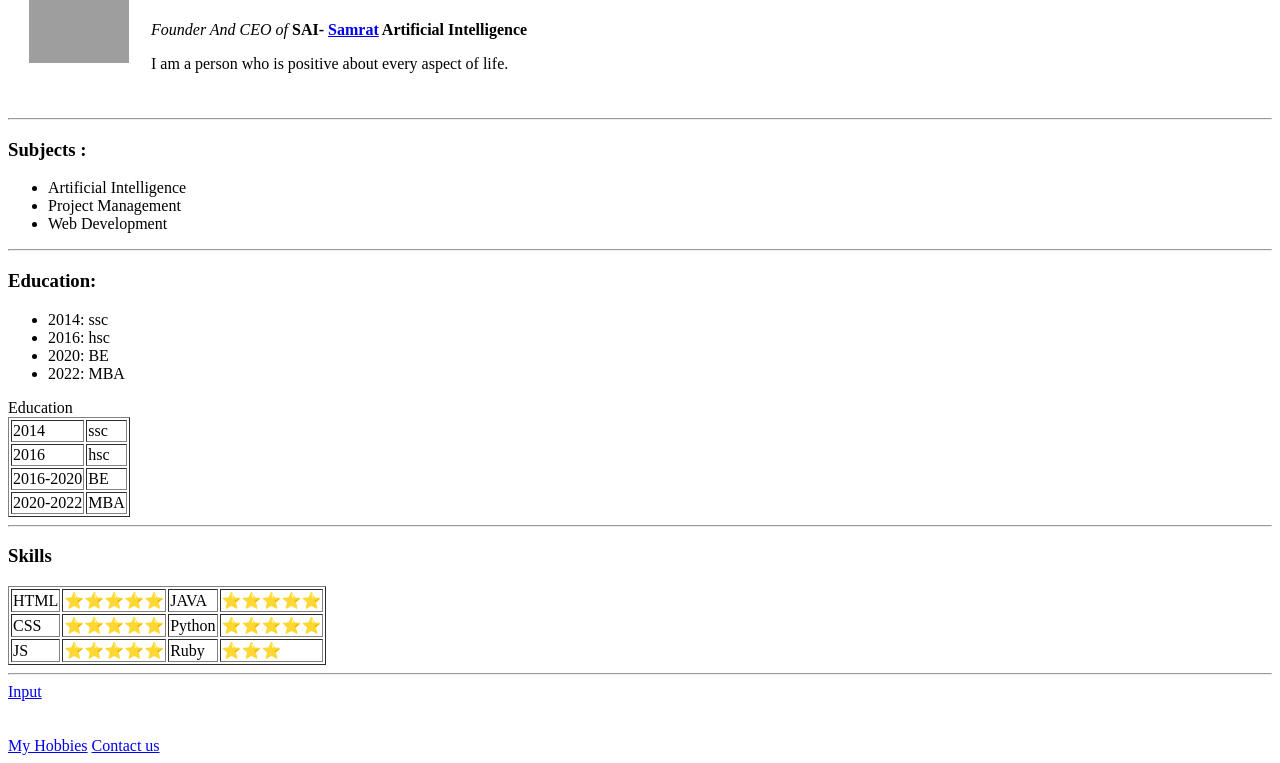
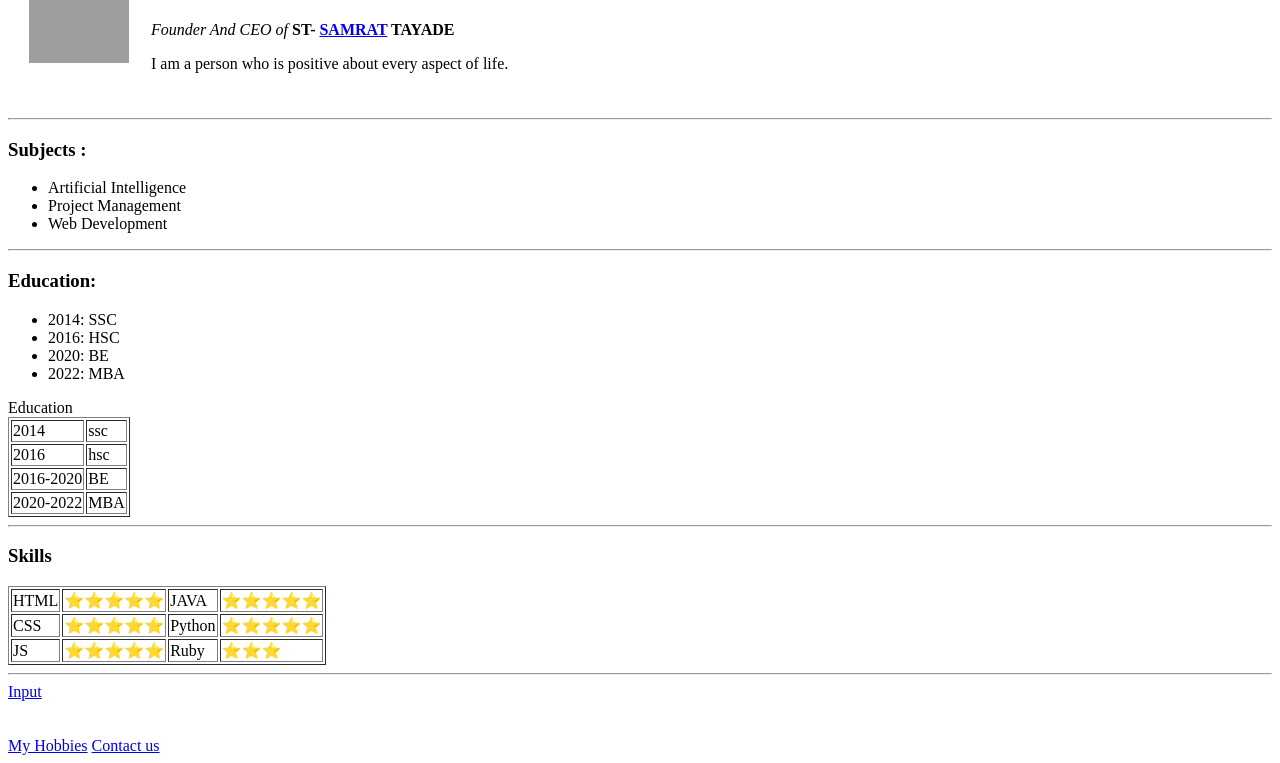
Before and after one commit to samrattayade/cv, a plain HTML site: page index.html in a window 1280 px wide. Shown: the part 88-851 px from the top of the page. Drawn offline with Linux system fonts and the light colour scheme; grey boxes are pictures that could not be loaded.

Commit message:
samrat tayade added
samrat tayade added

```diff
--- a/index.html
+++ b/index.html
@@ -9,7 +9,7 @@
       <tr>
         <td> <img src="d.jpg" height="100px" width="100px" alt="Samrat Tayade"></td>
         <td><h1> Samrat Tayade </h1>
- <p><em>Founder And CEO of</em> <strong>SAI- <a href="http://www.samrattayade.com">Samrat</a> Artificial Intelligence</strong></p>
+ <p><em>Founder And CEO of</em> <strong>ST- <a href="http://www.samrattayade.com">SAMRAT</a> TAYADE</strong></p>
 <p>I am a person who is positive about every aspect of life.</p>
 </td>
       </tr>
@@ -27,8 +27,8 @@
 
 <h3> Education:</h3>
 <ul>
-  <li>2014: ssc</li>
-  <li>2016: hsc</li>
+  <li>2014: SSC</li>
+  <li>2016: HSC</li>
   <li>2020: BE</li>
   <li>2022: MBA</li>
 
```
